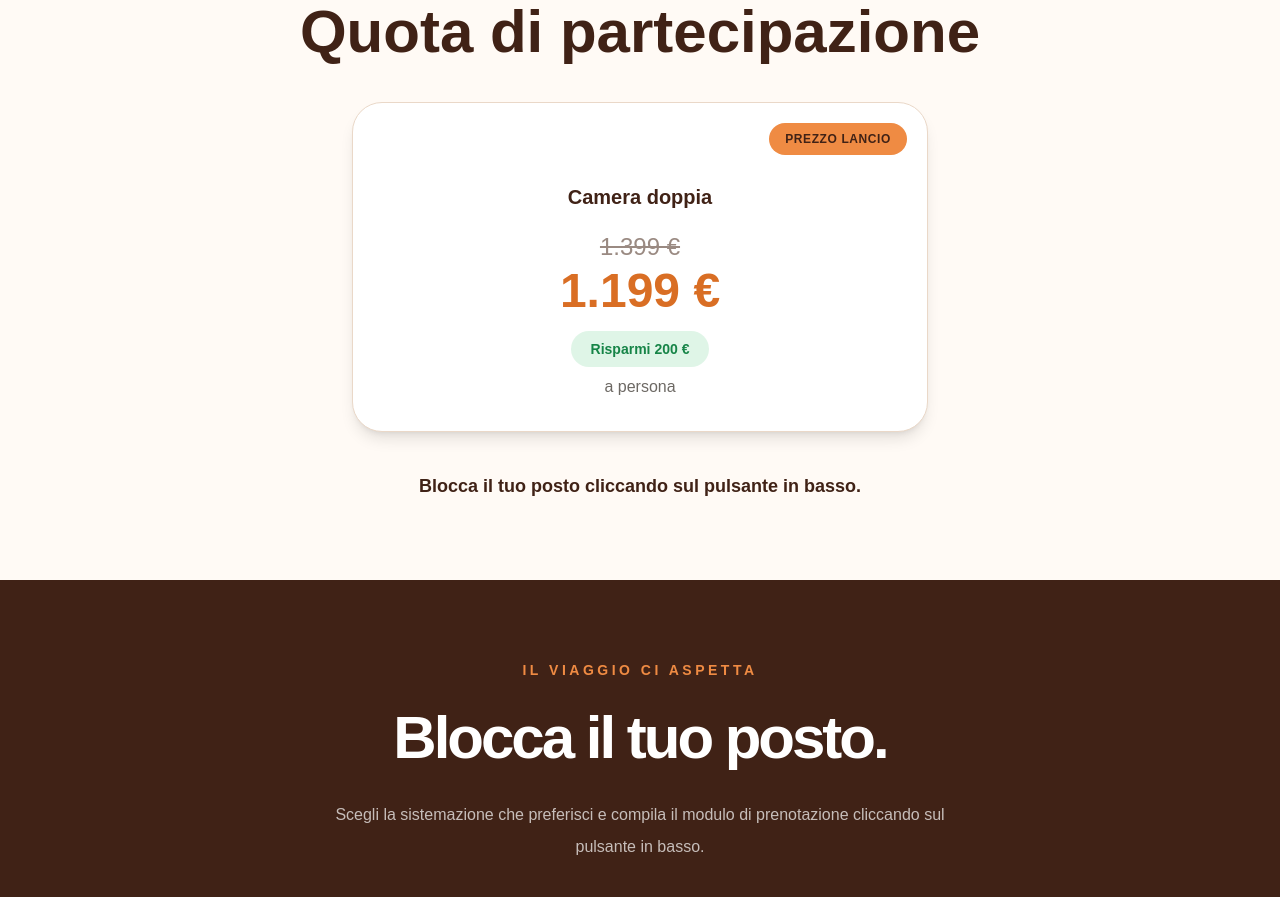
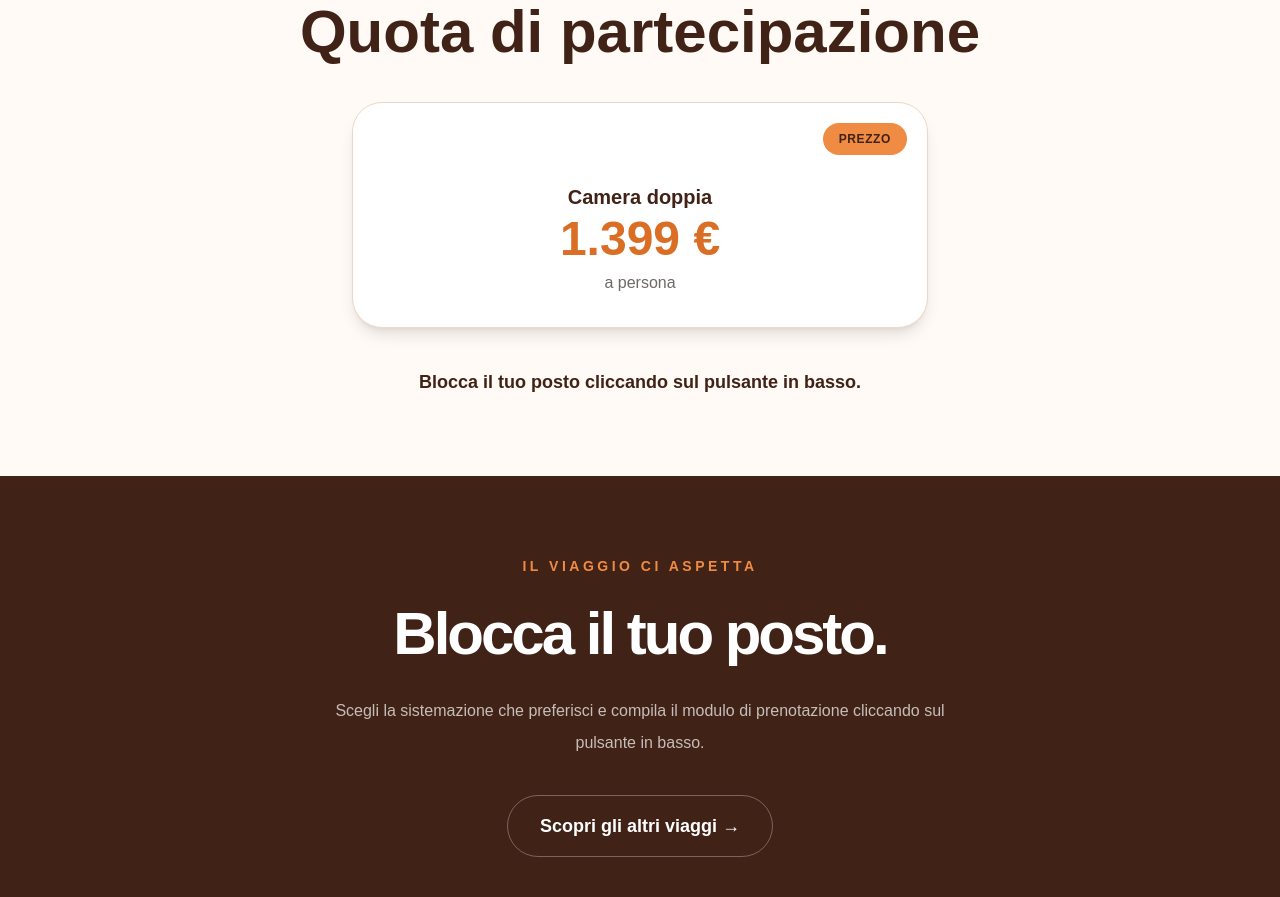
Before and after one commit to LOKAHI-web/LOKAHI, a Next.js app in the folder lokahi-app/: page /Viaggi/Marocco in a window 1280 px wide. Shown: the part 4540-5437 px from the top of the page. Built offline with nearby package versions, Linux system fonts and the light colour scheme.

Commit message:
Aggiorna il sito

```diff
--- a/lokahi-app/app/Viaggi/Marocco/page.tsx
+++ b/lokahi-app/app/Viaggi/Marocco/page.tsx
@@ -504,23 +504,15 @@ export default function MaroccoPage() {
                         {/* CAMERA DOPPIA */}
                         <div className="relative w-full max-w-xl rounded-[30px] border border-[#ead8c8] bg-white p-8 shadow-lg">
                             <div className="absolute right-5 top-5 rounded-full bg-[#ef8b43] px-4 py-2 text-xs font-bold uppercase tracking-wider text-[#402216]">
-                                Prezzo lancio
+                                Prezzo
                             </div>
 
                             <p className="pt-12 text-xl font-bold">
                                 Camera doppia
                             </p>
-
-                            <p className="mt-5 text-2xl text-[#9a8a82] line-through">
+                            <p className="mt-1 text-5xl font-black text-[#d96e24]">
                                 1.399 €
                             </p>
-
-                            <p className="mt-1 text-5xl font-black text-[#d96e24]">
-                                1.199 €
-                            </p>
-                            <div className="mt-4 inline-flex rounded-full bg-[#dff5e7] px-5 py-2 text-sm font-bold text-[#168447]">
-                                Risparmi 200 €
-                            </div>
                             <p className="mt-2 text-[#6d6964]">
                                 a persona
                             </p>
```
